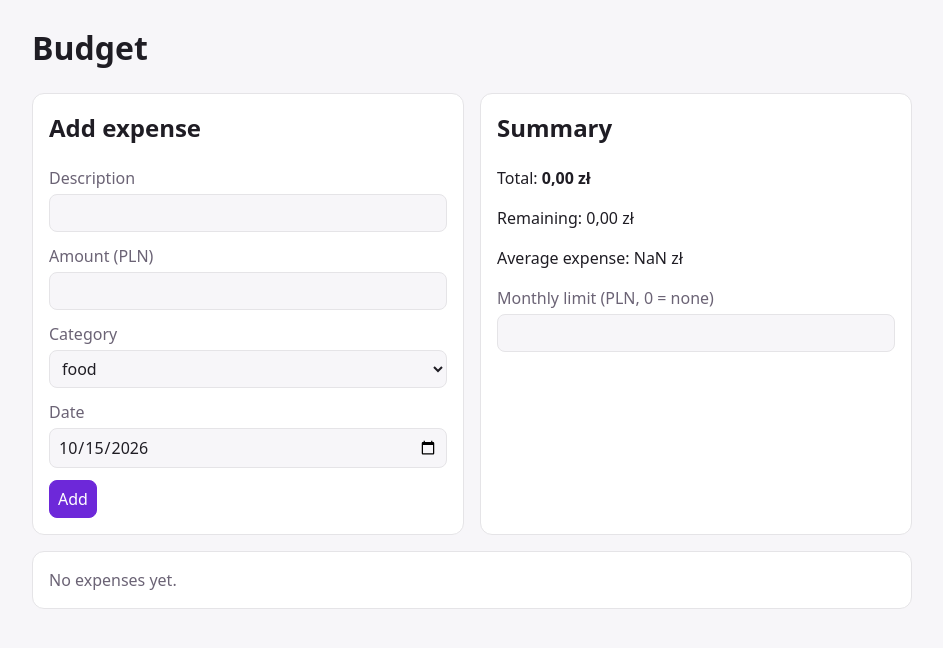
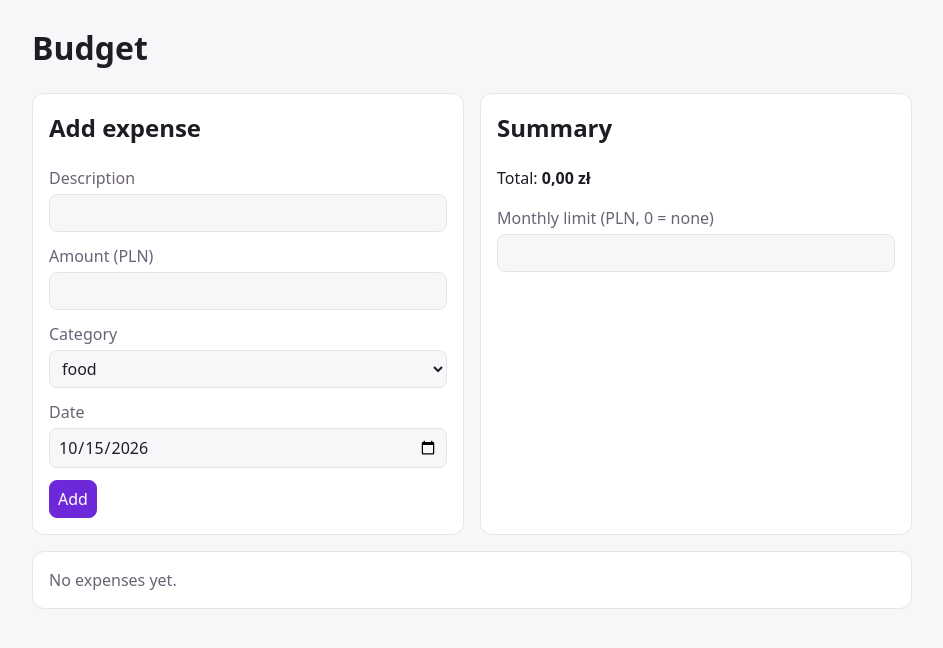
Before and after one commit to jakub84/ai-pr-reviewer, a React (Vite) app in the folder apps/web/: page / in a window 1280 px wide. Shown: the top 648 px of the page, without its empty margins (168-1111 px from the left). Built offline with nearby package versions, Linux system fonts and the light colour scheme.

Commit message:
fix(web): guard empty average and missing limit in summary figures [2026-10-15 PR 05]

```diff
--- a/apps/web/src/components/Summary.tsx
+++ b/apps/web/src/components/Summary.tsx
@@ -20,6 +20,7 @@ export function Summary({ expenses, limitCents, onLimitChange }: SummaryProps) {
   const total = totalCents(expenses)
   const byCategory = totalsByCategory(expenses)
   const overLimit = isOverLimit(expenses, limitCents)
+  const remaining = remainingCents(expenses, limitCents)
 
   return (
     <section className="card summary" aria-label="Summary">
@@ -28,8 +29,8 @@ export function Summary({ expenses, limitCents, onLimitChange }: SummaryProps) {
         Total: <strong>{formatCents(total)}</strong>
         {overLimit && <span role="alert"> — over the limit!</span>}
       </p>
-      <p>Remaining: {formatCents(remainingCents(expenses, limitCents))}</p>
-      <p>Average expense: {formatCents(averageCents(expenses))}</p>
+      {remaining !== null && <p>Remaining: {formatCents(remaining)}</p>}
+      {expenses.length > 0 && <p>Average expense: {formatCents(averageCents(expenses))}</p>}
 
       <label>
         Monthly limit (PLN, 0 = none)
--- a/apps/web/src/domain/budget.ts
+++ b/apps/web/src/domain/budget.ts
@@ -108,14 +108,19 @@ export function isOverLimit(expenses: readonly Expense[], limitCents: number): b
   return limitCents > 0 && totalCents(expenses) > limitCents
 }
 
-/** How much of the monthly limit is left. */
-export function remainingCents(expenses: readonly Expense[], limitCents: number): number {
-  return limitCents - totalCents(expenses)
+/**
+ * How much of the monthly limit is left, never below 0 (going over is shown by isOverLimit).
+ * Returns null when there is no limit, so the UI can hide the figure.
+ */
+export function remainingCents(expenses: readonly Expense[], limitCents: number): number | null {
+  if (limitCents <= 0) return null
+  return Math.max(0, limitCents - totalCents(expenses))
 }
 
-/** Average expense amount, in cents. */
+/** Average expense amount, rounded to whole cents; 0 for an empty list. */
 export function averageCents(expenses: readonly Expense[]): number {
-  return totalCents(expenses) / expenses.length
+  if (expenses.length === 0) return 0
+  return Math.round(totalCents(expenses) / expenses.length)
 }
 
 const currency = new Intl.NumberFormat('pl-PL', { style: 'currency', currency: 'PLN' })
```
Also changed, not shown: 1 other file (tests, documents, lock files or other folders).
